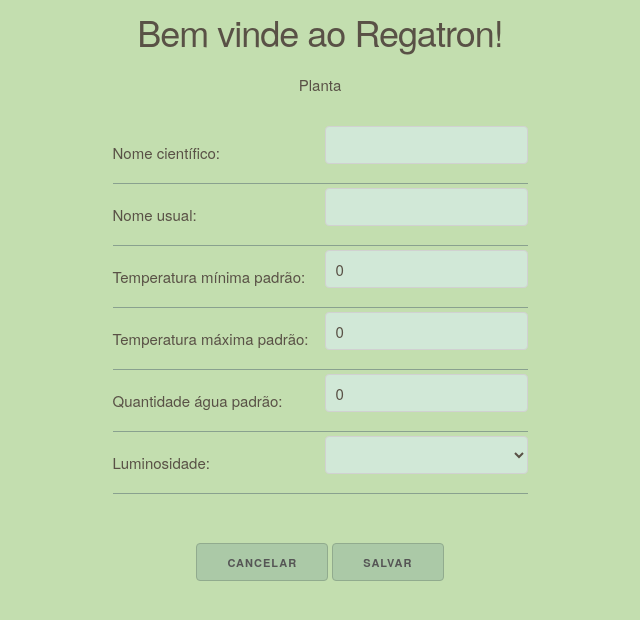
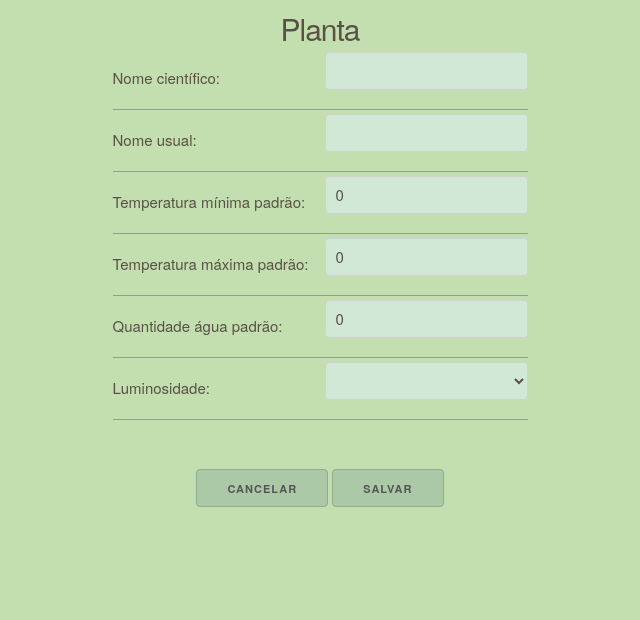
Before and after one commit to fernandozanutto/Regatron, a website built with webpack: page src/electron/index.html in a window 1280 px wide. Both pictures are taken after a click on the button "CADASTRAR NOVA PLANTA". Shown: the whole page, without its empty margins (320-960 px from the left). Built offline with nearby package versions, Linux system fonts and the light colour scheme.

Commit message:
Update style

```diff
--- a/src/electron/index.html
+++ b/src/electron/index.html
@@ -15,8 +15,6 @@
         />
     </head>
     <body id="body">
-        <h1>Bem vinde ao Regatron!</h1>
-
         <div id="app"></div>
     </body>
 
--- a/src/view/Planta.view.ts
+++ b/src/view/Planta.view.ts
@@ -23,7 +23,7 @@ export class PlantaView extends BaseView {
         this.body = `
         <center>
             <div class="container">
-                <p>Planta</p>
+                <h2>Planta</h2>
                 <table>
                     <tbody>
                         <tr>
```
Also changed, not shown: 1 other file.
